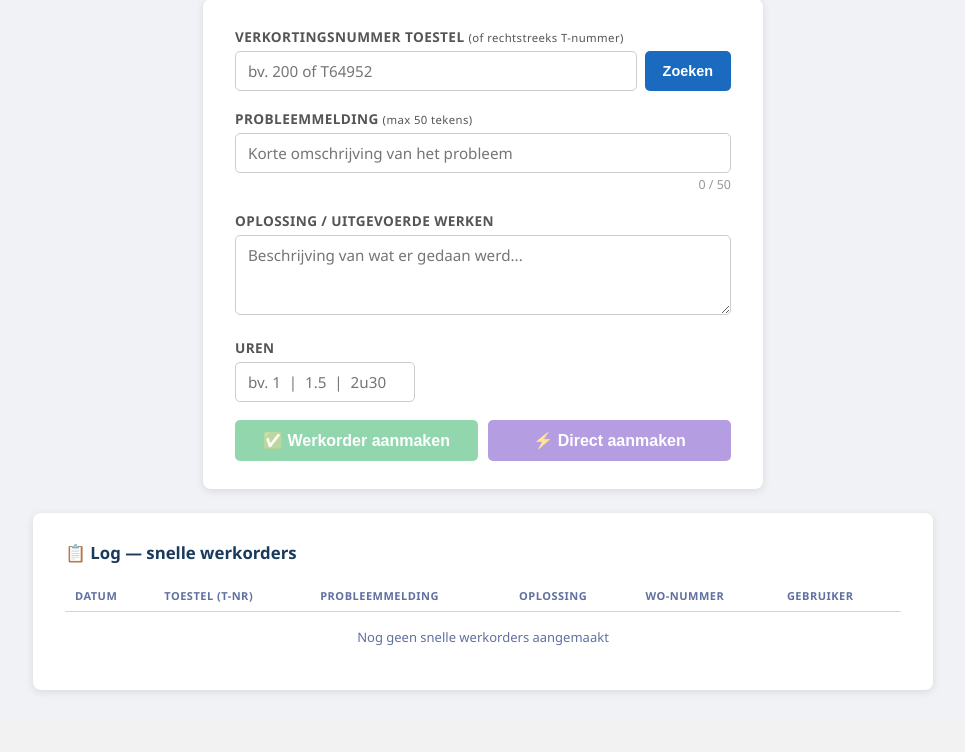
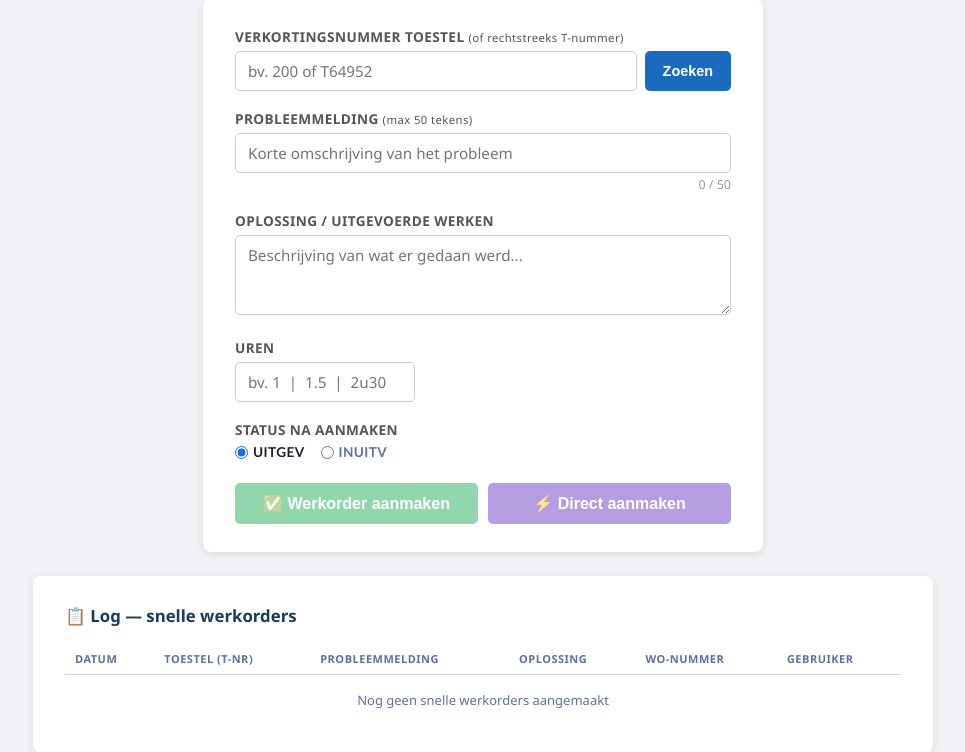
Before and after one commit to rbruyn1/werkapplicatie, a Flask app: page /toestel-werkorder in a window 1280 px wide. Shown: the part 163-915 px from the top of the page, without its empty margins (157-1122 px from the left). Before the commit the page ends 856 px from the top, so only its background shows below. Run offline with Flask 3, Linux system fonts and the light colour scheme; data that the repository does not hold is empty.

Commit message:
Snelle Werkorder: keuze UITGEV/INUITV toevoegen (zoals bij Service Rapporten)
Nieuwe radio-toggle op de pagina, standaard UITGEV. zet_uitgev-parameter toegevoegd aan maak_toestel_werkorder()/maak_wo() en doorgegeven vanuit beide routes (/maak-wo en /direct). Belangrijk: het definitief opslaan (stap 14, #ICSave) gebeurt nu altijd, ongeacht de statuskeuze - enkel de status-dropdown zelf is voorwaardelijk. Anders zouden het oplossing-vinkje en de ingevulde uren (stap 11-12) nooit bewaard worden bij INUITV. Getest end-to-end via Flask test client met een gemockte maak_wo (standaard True, expliciet False, en via de /direct-route), telkens correct doorgegeven.

```diff
--- a/app.py
+++ b/app.py
@@ -1936,6 +1936,7 @@ def api_tw_maak_wo():
     probleemmelding = (payload.get("probleemmelding") or "").strip()
     oplossing       = (payload.get("oplossing") or "").strip()
     uren            = (payload.get("uren") or "").strip()
+    zet_uitgev      = bool(payload.get("zet_uitgev", True))
 
     if not (t_nummer and probleemmelding and oplossing and uren):
         return jsonify({"ok": False,
@@ -1959,7 +1960,7 @@ def api_tw_maak_wo():
     def _run():
         from wo_toestel_werkorder import maak_wo, tw_log_toevoegen
         try:
-            res = maak_wo(t_nummer, probleemmelding, oplossing, uren, stap_log=_stap_log)
+            res = maak_wo(t_nummer, probleemmelding, oplossing, uren, stap_log=_stap_log, zet_uitgev=zet_uitgev)
             job["ok"]    = res.get("ok", False)
             job["wo_id"] = res.get("wo_id")
             if not res.get("ok"):
@@ -1984,6 +1985,7 @@ def api_tw_direct():
     probleemmelding   = (payload.get("probleemmelding") or "").strip()
     oplossing         = (payload.get("oplossing") or "").strip()
     uren              = (payload.get("uren") or "").strip()
+    zet_uitgev        = bool(payload.get("zet_uitgev", True))
 
     if not (verkortingsnummer and probleemmelding and oplossing and uren):
         return jsonify({"ok": False,
@@ -2017,7 +2019,7 @@ def api_tw_direct():
             job["t_nummer"] = t_nummer  # frontend kan dit tonen terwijl WO loopt
 
             # Stap 2: WO aanmaken
-            res = maak_wo(t_nummer, probleemmelding, oplossing, uren, stap_log=_stap_log)
+            res = maak_wo(t_nummer, probleemmelding, oplossing, uren, stap_log=_stap_log, zet_uitgev=zet_uitgev)
             job["ok"]    = res.get("ok", False)
             job["wo_id"] = res.get("wo_id")
             if not res.get("ok"):
--- a/templates/toestel_werkorder.html
+++ b/templates/toestel_werkorder.html
@@ -182,6 +182,11 @@
 
     #toegang-geblokkeerd { text-align: center; padding: 40px 20px; color: #888; }
     #toegang-geblokkeerd h2 { color: #c0392b; margin-bottom: 10px; }
+
+    .radio-toggle { display: flex; gap: 16px; font-family: var(--mono); font-size: 13px; }
+    .radio-toggle label { display: flex; align-items: center; gap: 5px; cursor: pointer; color: var(--muted); }
+    .radio-toggle input[type="radio"] { accent-color: var(--accent); cursor: pointer; margin: 0; }
+    .radio-toggle label:has(input:checked) { color: var(--text); font-weight: 700; }
   </style>
 </head>
 <body>
@@ -239,6 +244,15 @@
            style="max-width:180px" autocomplete="off">
   </div>
 
+  <!-- Status na aanmaken -->
+  <div class="form-group">
+    <label>Status na aanmaken</label>
+    <div class="radio-toggle">
+      <label><input type="radio" name="tw-status" checked onchange="twZetUitgev=true">UITGEV</label>
+      <label><input type="radio" name="tw-status" onchange="twZetUitgev=false">INUITV</label>
+    </div>
+  </div>
+
   <!-- Knoppen -->
   <div class="knop-groep">
     <button class="btn btn-submit" id="btn-submit" onclick="maakWO()" disabled
@@ -283,6 +297,7 @@
 <script>
   let tNummer = "";
   let jobId = null;
+  let twZetUitgev = true; // standaard UITGEV, zoals bij Service Rapporten
   let pollTimer = null;
 
   // ── Klok ──
@@ -392,7 +407,7 @@
       const r = await fetch("/api/toestel-werkorder/maak-wo", {
         method: "POST",
         headers: { "Content-Type": "application/json" },
-        body: JSON.stringify({ t_nummer: tNummer, probleemmelding, oplossing, uren })
+        body: JSON.stringify({ t_nummer: tNummer, probleemmelding, oplossing, uren, zet_uitgev: twZetUitgev })
       });
       const data = await r.json();
       jobId = data.job_id;
@@ -433,7 +448,7 @@
       const r = await fetch("/api/toestel-werkorder/direct", {
         method: "POST",
         headers: { "Content-Type": "application/json" },
-        body: JSON.stringify({ verkortingsnummer: verk, probleemmelding, oplossing, uren })
+        body: JSON.stringify({ verkortingsnummer: verk, probleemmelding, oplossing, uren, zet_uitgev: twZetUitgev })
       });
       const data = await r.json();
       jobId = data.job_id;
@@ -511,8 +526,9 @@
     const url = woId
       ? `https://peoplesoftlogistiek.uz.kuleuven.ac.be/psp/FS9PROD_1/EMPLOYEE/ERP/c/UZFM_MENU.UZFM_WERKORDER.GBL?Page=UZFM_WO_ALG&Action=U&BUSINESS_UNIT=POUZL&UZ_WO_ID=${woId}&TargetFrameName=None`
       : "#";
+    const statusTekst = twZetUitgev ? "UITGEV" : "INUITV";
     el.innerHTML = `
-      <span class="wo-link">✓ Werkorder aangemaakt</span>
+      <span class="wo-link">✓ Werkorder aangemaakt — status: ${statusTekst}</span>
       ${woId ? `<a href="${url}" target="_blank">WO ${woId} openen in PeopleSoft →</a>` : ""}
     `;
     laadTwLog();
--- a/wo_toestel_werkorder.py
+++ b/wo_toestel_werkorder.py
@@ -11,8 +11,9 @@ Flow:
   5. Omschrijving (probleemmelding, max 50 tekens) invullen
   6. Uitvoerder = rbruyn1
   7. Eerste opslaan → INUITV
-  8. Rapportage-tab → oplossing aanvinken → commentaar invullen → uren → status UITGEV
-  9. Definitief opslaan → verificatie UITGEV
+  8. Rapportage-tab → oplossing aanvinken → commentaar invullen → uren
+  9. Indien zet_uitgev=True (standaard): status instellen op UITGEV
+ 10. Definitief opslaan (altijd - bewaart o.a. oplossing-vinkje en uren) → verificatie eindstatus
 
 Beschikbaar voor alle gebruikers.
 """
@@ -240,7 +241,7 @@ async def zoek_tnummer_via_verkortingsnummer(verkortingsnummer: str, stap_log=No
 
 async def maak_toestel_werkorder(t_nummer: str, probleemmelding: str,
                                   oplossing: str, uren: str,
-                                  stap_log=None) -> dict:
+                                  stap_log=None, zet_uitgev: bool = True) -> dict:
     """
     Maak een snelle WO aan voor een toestel (geen wisselstukken).
 
@@ -250,6 +251,9 @@ async def maak_toestel_werkorder(t_nummer: str, probleemmelding: str,
         oplossing       : Vrije tekst voor rapportage-commentaar
         uren            : Aantal uren als string (bv. '1', '1.5', '2u30')
         stap_log        : Optionele callback voor live logging naar de UI
+        zet_uitgev      : als True (standaard) wordt de status na afloop op
+                          'UITGEV' gezet. Als False blijft de WO op 'INUITV'
+                          staan (status wordt niet gewijzigd).
     """
     log_lijnen = []
 
@@ -486,22 +490,28 @@ async def maak_toestel_werkorder(t_nummer: str, probleemmelding: str,
             await asyncio.sleep(1)
             log("Stap 12: ✓ Werkuren ingevuld")
 
-            # ── 13. Status → UITGEV ────────────────────────────────────────
-            log("Stap 13: Status instellen op UITGEV...")
-            try:
-                await tc.wait_for_selector('[id="UZFM_WO_WRK_UZ_WO_STAT_WZ_TECH$70$"]',
-                                           state="visible", timeout=10_000)
-                await tc.select_option('[id="UZFM_WO_WRK_UZ_WO_STAT_WZ_TECH$70$"]', value="UITGEV")
-                await asyncio.sleep(1)
-                log("Stap 13: ✓ Status 'UITGEV' ingesteld")
-            except Exception as e:
-                log(f"Stap 13: ⚠ Status instellen mislukt: {e}")
+            # ── 13. Status → UITGEV (enkel indien gevraagd) ─────────────────
+            if zet_uitgev:
+                log("Stap 13: Status instellen op UITGEV...")
+                try:
+                    await tc.wait_for_selector('[id="UZFM_WO_WRK_UZ_WO_STAT_WZ_TECH$70$"]',
+                                               state="visible", timeout=10_000)
+                    await tc.select_option('[id="UZFM_WO_WRK_UZ_WO_STAT_WZ_TECH$70$"]', value="UITGEV")
+                    await asyncio.sleep(1)
+                    log("Stap 13: ✓ Status 'UITGEV' ingesteld")
+                except Exception as e:
+                    log(f"Stap 13: ⚠ Status instellen mislukt: {e}")
+            else:
+                log("Stap 13: Overgeslagen — status blijft op 'INUITV' staan")
 
-            # ── 14. Definitief opslaan ─────────────────────────────────────
+            # ── 14. Definitief opslaan (altijd nodig: bewaart o.a. het
+            #        oplossing-vinkje uit stap 11 en de uren uit stap 12,
+            #        ongeacht de statuskeuze) ─────────────────────────────
             log("Stap 14: Definitief opslaan...")
             await page.click('[id="#ICSave"]')
             await asyncio.sleep(2)
 
+            verwachte_status = "UITGEV" if zet_uitgev else "INUITV"
             eindstatus = ""
             for poging in range(15):
                 await asyncio.sleep(2)
@@ -509,19 +519,19 @@ async def maak_toestel_werkorder(t_nummer: str, probleemmelding: str,
                     eindstatus = (await page.locator("#UZFM_WO_UZ_WO_STATUS")
                                   .inner_text(timeout=5_000)).strip()
                     log(f"Stap 14: Status = '{eindstatus}' (poging {poging+1})")
-                    if eindstatus == "UITGEV":
-                        log("Stap 14: ✓ Eindstatus UITGEV bevestigd")
+                    if eindstatus == verwachte_status:
+                        log(f"Stap 14: ✓ Eindstatus {verwachte_status} bevestigd")
                         break
                 except Exception as e:
                     log(f"Stap 14: Status niet leesbaar: {e}")
 
             await browser.close()
 
-            resultaat["ok"]       = eindstatus == "UITGEV"
+            resultaat["ok"]       = eindstatus == verwachte_status
             resultaat["wo_id"]    = wo_id
             resultaat["status"]   = eindstatus
             if not resultaat["ok"]:
-                resultaat["fout"] = f"Eindstatus was '{eindstatus}', verwacht 'UITGEV'"
+                resultaat["fout"] = f"Eindstatus was '{eindstatus}', verwacht '{verwachte_status}'"
             log(f"{'✓' if resultaat['ok'] else '❌'} WO {wo_id} — eindstatus: '{eindstatus}'")
 
     except Exception as e:
@@ -559,9 +569,9 @@ def zoek_tnummer(verkortingsnummer: str, stap_log=None) -> dict:
 
 
 def maak_wo(t_nummer: str, probleemmelding: str, oplossing: str,
-            uren: str, stap_log=None) -> dict:
+            uren: str, stap_log=None, zet_uitgev: bool = True) -> dict:
     return asyncio.run(maak_toestel_werkorder(
-        t_nummer, probleemmelding, oplossing, uren, stap_log))
+        t_nummer, probleemmelding, oplossing, uren, stap_log, zet_uitgev=zet_uitgev))
 
 
 # ── Log van aangemaakte snelle werkorders ────────────────────────────────────
```
